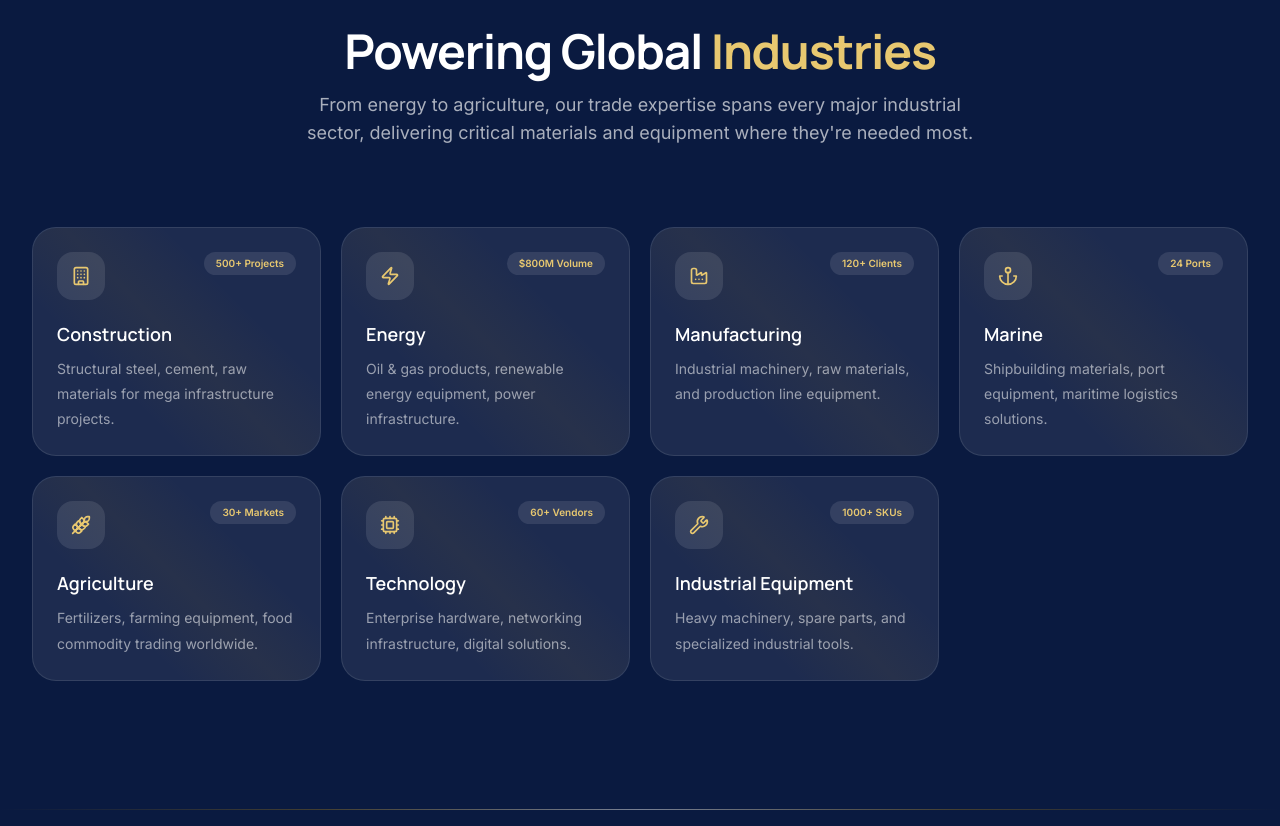
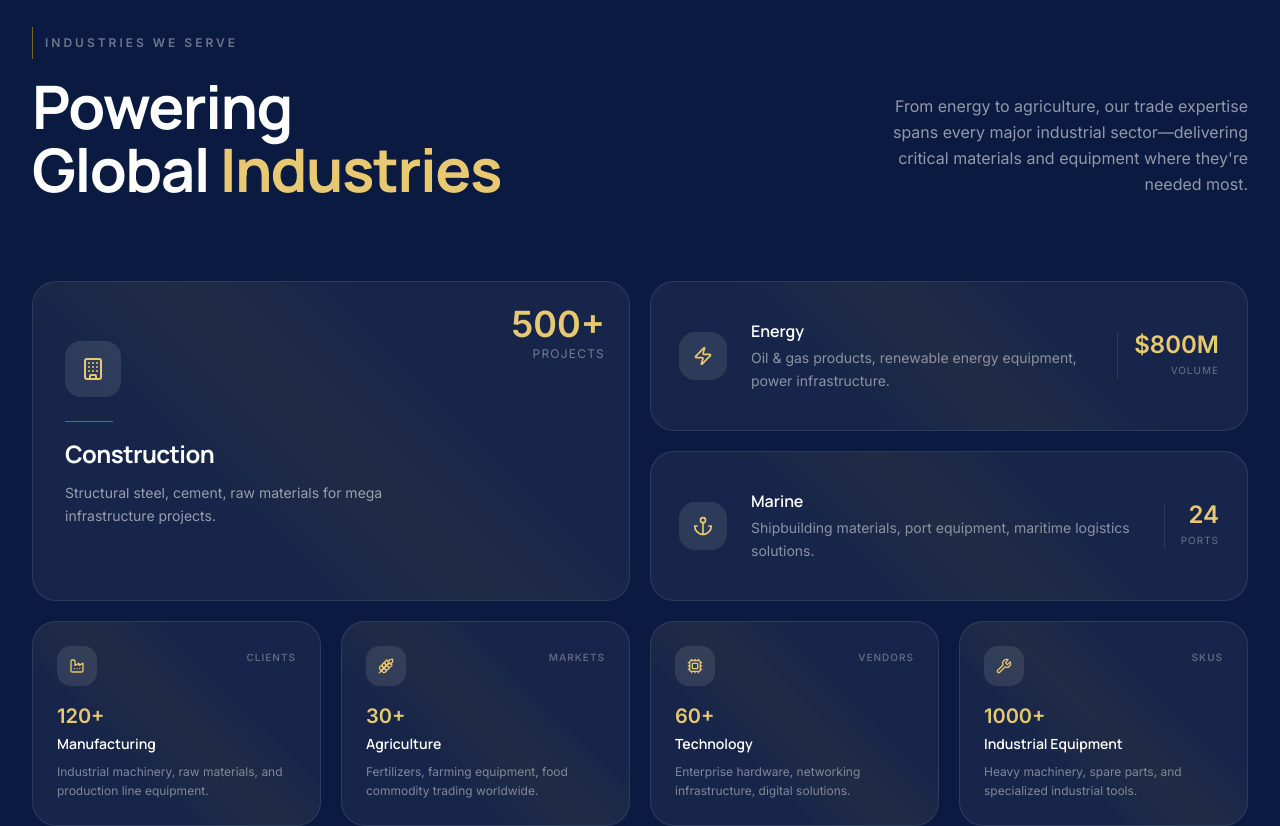
Before and after one commit to anskp/Excalibur_General_Trading, a Next.js app: page / in a window 1280 px wide. Shown: the part 5880-6706 px from the top of the page. Built offline with nearby package versions, Linux system fonts and the light colour scheme.

Commit message:
restructure the industriessection layout

```diff
--- a/src/components/excalibur/IndustriesSection.jsx
+++ b/src/components/excalibur/IndustriesSection.jsx
@@ -1,126 +1,246 @@
 'use client';
 import { ScrollReveal, StaggerContainer, StaggerItem } from './ScrollReveal';
-import { Building, Zap, Factory, Anchor, Wheat, Cpu, Wrench, } from 'lucide-react';
+import { Building, Zap, Factory, Anchor, Wheat, Cpu, Wrench } from 'lucide-react';
+
 const industries = [
   {
     icon: Building,
     title: 'Construction',
     description: 'Structural steel, cement, raw materials for mega infrastructure projects.',
-        color: 'gold',
-        metric: '500+ Projects',
+    metric: '500+',
+    metricLabel: 'Projects',
+    featured: true,
   },
   {
     icon: Zap,
     title: 'Energy',
     description: 'Oil & gas products, renewable energy equipment, power infrastructure.',
-        color: 'gold',
-        metric: '$800M Volume',
+    metric: '$800M',
+    metricLabel: 'Volume',
   },
   {
     icon: Factory,
     title: 'Manufacturing',
     description: 'Industrial machinery, raw materials, and production line equipment.',
-        color: 'olive',
-        metric: '120+ Clients',
+    metric: '120+',
+    metricLabel: 'Clients',
   },
   {
     icon: Anchor,
     title: 'Marine',
     description: 'Shipbuilding materials, port equipment, maritime logistics solutions.',
-        color: 'gold',
-        metric: '24 Ports',
+    metric: '24',
+    metricLabel: 'Ports',
   },
   {
     icon: Wheat,
     title: 'Agriculture',
     description: 'Fertilizers, farming equipment, food commodity trading worldwide.',
-        color: 'olive',
-        metric: '30+ Markets',
+    metric: '30+',
+    metricLabel: 'Markets',
   },
   {
     icon: Cpu,
     title: 'Technology',
     description: 'Enterprise hardware, networking infrastructure, digital solutions.',
-        color: 'gold',
-        metric: '60+ Vendors',
+    metric: '60+',
+    metricLabel: 'Vendors',
   },
   {
     icon: Wrench,
     title: 'Industrial Equipment',
     description: 'Heavy machinery, spare parts, and specialized industrial tools.',
-        color: 'gold',
-        metric: '1000+ SKUs',
+    metric: '1000+',
+    metricLabel: 'SKUs',
   },
 ];
-const colorMap = {
-    gold: {
-        icon: 'bg-white/10 text-gold-light',
-        badge: 'bg-white/10 text-gold-light',
-        border: 'border-white/10 hover:border-gold',
-        accent: 'bg-gold',
-    },
-    olive: {
-        icon: 'bg-white/10 text-gold-light',
-        badge: 'bg-white/10 text-gold-light',
-        border: 'border-white/10 hover:border-gold',
-        accent: 'bg-gold',
-    },
-};
+
+/* ─── Featured card (Construction) ─────────────────────────────── */
+function FeaturedCard({ industry }) {
+  const Icon = industry.icon;
+  return (
+    <StaggerItem className="lg:col-span-2 lg:row-span-2">
+      <div className="group relative h-full min-h-[320px] rounded-3xl overflow-hidden bg-white/5 border border-white/10 hover:border-gold/40 transition-all duration-500 cursor-pointer card-shine">
+        {/* Diagonal gold accent stripe */}
+        <div
+          className="absolute inset-0 opacity-0 group-hover:opacity-100 transition-opacity duration-700"
+          style={{
+            background:
+              'linear-gradient(135deg, rgba(212,175,55,0.06) 0%, transparent 60%)',
+          }}
+        />
+
+        {/* Corner metric stamp */}
+        <div className="absolute top-6 right-6 text-right">
+          <p className="text-4xl font-bold text-gold-light leading-none">
+            {industry.metric}
+          </p>
+          <p className="text-xs uppercase tracking-widest text-white/40 mt-1">
+            {industry.metricLabel}
+          </p>
+        </div>
+
+        {/* Content */}
+        <div className="relative z-10 flex flex-col justify-end h-full p-8">
+          <div className="w-14 h-14 rounded-2xl bg-white/10 flex items-center justify-center mb-6 transition-transform duration-300 group-hover:scale-110">
+            <Icon className="w-6 h-6 text-gold-light" />
+          </div>
+
+          <div
+            className="w-12 h-px mb-4 transition-all duration-500 group-hover:w-24"
+            style={{ background: 'rgba(212,175,55,0.5)' }}
+          />
+
+          <h3 className="text-2xl font-bold text-white mb-3 tracking-tight">
+            {industry.title}
+          </h3>
+          <p className="text-white/55 text-sm leading-relaxed max-w-xs">
+            {industry.description}
+          </p>
+
+          <div className="mt-6 inline-flex items-center gap-2 text-gold-light text-xs font-semibold uppercase tracking-widest opacity-0 group-hover:opacity-100 translate-y-2 group-hover:translate-y-0 transition-all duration-400">
+            <span>Explore sector</span>
+            <span>→</span>
+          </div>
+        </div>
+      </div>
+    </StaggerItem>
+  );
+}
+
+/* ─── Horizontal "stat bar" card (Energy, Marine) ───────────────── */
+function WideCard({ industry }) {
+  const Icon = industry.icon;
+  return (
+    <StaggerItem className="lg:col-span-2">
+      <div className="group relative h-full rounded-3xl overflow-hidden bg-white/5 border border-white/10 hover:border-gold/40 transition-all duration-500 cursor-pointer px-7 py-6 flex items-center gap-6 card-shine">
+        <div className="w-12 h-12 rounded-2xl bg-white/10 flex items-center justify-center shrink-0 transition-transform duration-300 group-hover:scale-110">
+          <Icon className="w-5 h-5 text-gold-light" />
+        </div>
+
+        <div className="flex-1 min-w-0">
+          <h3 className="text-base font-semibold text-white mb-1 truncate">
+            {industry.title}
+          </h3>
+          <p className="text-sm text-white/50 leading-relaxed line-clamp-2">
+            {industry.description}
+          </p>
+        </div>
+
+        <div className="shrink-0 text-right pl-4 border-l border-white/10">
+          <p className="text-2xl font-bold text-gold-light leading-none">
+            {industry.metric}
+          </p>
+          <p className="text-[10px] uppercase tracking-widest text-white/35 mt-1">
+            {industry.metricLabel}
+          </p>
+        </div>
+      </div>
+    </StaggerItem>
+  );
+}
+
+/* ─── Compact square card (Manufacturing, Agriculture, Technology, Industrial) */
+function CompactCard({ industry }) {
+  const Icon = industry.icon;
+  return (
+    <StaggerItem>
+      <div className="group relative h-full rounded-3xl bg-white/5 border border-white/10 hover:border-gold/40 transition-all duration-500 cursor-pointer p-6 flex flex-col card-shine">
+        <div className="flex items-start justify-between mb-4">
+          <div className="w-10 h-10 rounded-xl bg-white/10 flex items-center justify-center transition-transform duration-300 group-hover:scale-110">
+            <Icon className="w-4 h-4 text-gold-light" />
+          </div>
+          <span className="text-[10px] font-bold uppercase tracking-widest text-white/30 pt-1">
+            {industry.metricLabel}
+          </span>
+        </div>
+
+        <p className="text-xl font-bold text-gold-light mb-1">{industry.metric}</p>
+        <h3 className="text-sm font-semibold text-white mb-2">{industry.title}</h3>
+        <p className="text-xs text-white/45 leading-relaxed mt-auto">
+          {industry.description}
+        </p>
+      </div>
+    </StaggerItem>
+  );
+}
+
+/* ─── Main export ───────────────────────────────────────────────── */
 export function IndustriesSection() {
-    return (<section id="industries" className="relative py-24 lg:py-32 bg-charcoal">
+  const [featured, ...rest] = industries;
+  const [energy, manufacturing, marine, agriculture, technology, industrial] = rest;
+
+  return (
+    <section id="industries" className="relative py-24 lg:py-32 bg-charcoal">
       <div className="max-w-7xl mx-auto px-4 sm:px-6 lg:px-8">
-        {/* Section Header */}
-        <ScrollReveal className="text-center mb-16 lg:mb-20">
-          {/* <div className="inline-flex items-center gap-2 px-4 py-1.5 rounded-full bg-white/10 border border-white/10 mb-6">
-            <div className="w-1.5 h-1.5 rounded-full bg-gold"/>
-            <span className="text-xs font-semibold uppercase tracking-[0.2em] text-white/70">
+
+        {/* ── Header row: label left, copy right ── */}
+        <ScrollReveal className="flex flex-col lg:flex-row lg:items-end lg:justify-between gap-6 mb-16 lg:mb-20">
+          <div>
+            {/* Vertical rule + label */}
+            <div className="flex items-center gap-3 mb-4">
+              <div className="w-px h-8 bg-gold opacity-60" />
+              <span className="text-xs font-semibold uppercase tracking-[0.25em] text-white/40">
                 Industries We Serve
               </span>
-          </div> */}
-          <h2 className="text-3xl sm:text-4xl lg:text-5xl font-bold tracking-tight text-white">
-            Powering Global
-            <span className="text-gold-light"> Industries</span>
+            </div>
+            <h2 className="text-4xl sm:text-5xl lg:text-6xl font-bold tracking-tight text-white leading-[1.05]">
+              Powering<br />
+              Global{' '}
+              <em className="not-italic text-gold-light">Industries</em>
             </h2>
-          <p className="mt-4 text-base lg:text-lg text-white/65 max-w-2xl mx-auto">
-            From energy to agriculture, our trade expertise spans every major industrial sector,
-            delivering critical materials and equipment where they&apos;re needed most.
+          </div>
+
+          <p className="text-base text-white/55 max-w-sm lg:text-right leading-relaxed lg:pb-1">
+            From energy to agriculture, our trade expertise spans every major
+            industrial sector—delivering critical materials and equipment where
+            they&apos;re needed most.
           </p>
         </ScrollReveal>
 
-        {/* Industries Bento Grid */}
-        <StaggerContainer staggerDelay={0.06} className="grid grid-cols-1 sm:grid-cols-2 lg:grid-cols-3 xl:grid-cols-4 gap-4 lg:gap-5">
-          {industries.map((industry) => {
-            const styles = colorMap[industry.color];
-            const Icon = industry.icon;
-            return (<StaggerItem key={industry.title}>
-                <div className={`group relative h-full rounded-3xl bg-white/8 border ${styles.border} p-6 transition-all duration-500 hover:-translate-y-2 hover:shadow-lg card-shine cursor-pointer overflow-hidden`}>
-                  {/* Top accent bar */}
-                  <div className={`absolute top-0 left-6 right-6 h-px rounded-full ${styles.accent} opacity-0 group-hover:opacity-20 transition-opacity duration-500`}/>
+        {/* ── Asymmetric grid ─────────────────────────────────────────
+            Desktop layout (4 cols, auto rows):
+              [Featured 2×2] [Energy   2×1]
+              [Featured 2×2] [Marine   2×1]
+              [Mfg 1×1] [Agri 1×1] [Tech 1×1] [Indust 1×1]
+        ──────────────────────────────────────────────────────────── */}
+        <StaggerContainer
+          staggerDelay={0.07}
+          className="grid grid-cols-1 sm:grid-cols-2 lg:grid-cols-4 gap-4 lg:gap-5"
+        >
+          {/* Featured — spans 2 cols × 2 rows on lg */}
+          <FeaturedCard industry={featured} />
 
-                  <div className="relative z-10">
-                    {/* Icon + Metric */}
-                    <div className="flex items-start justify-between mb-5">
-                      <div className={`w-12 h-12 rounded-2xl ${styles.icon} flex items-center justify-center transition-transform duration-300 group-hover:scale-110`}>
-                        <Icon className="w-5 h-5"/>
+          {/* Wide cards stacked in right 2 cols */}
+          <WideCard industry={energy} />
+          <WideCard industry={marine} />
+
+          {/* Bottom row — 4 compact cards */}
+          <CompactCard industry={manufacturing} />
+          <CompactCard industry={agriculture} />
+          <CompactCard industry={technology} />
+          <CompactCard industry={industrial} />
+        </StaggerContainer>
+
+        {/* ── Footer tally bar ──────────────────────────────────────── */}
+        <ScrollReveal className="mt-12 lg:mt-14">
+          <div className="flex flex-wrap items-center justify-center gap-x-10 gap-y-4">
+            {[
+              { value: '7', label: 'Industry Sectors' },
+              { value: '40+', label: 'Countries Served' },
+              { value: '15+', label: 'Years of Expertise' },
+              { value: '$2B+', label: 'Trade Volume' },
+            ].map((stat) => (
+              <div key={stat.label} className="flex items-baseline gap-2">
+                <span className="text-2xl font-bold text-gold-light">{stat.value}</span>
+                <span className="text-xs text-white/40 uppercase tracking-widest">{stat.label}</span>
               </div>
-                      <span className={`px-3 py-1 rounded-full text-[10px] font-semibold ${styles.badge}`}>
-                        {industry.metric}
-                      </span>
+            ))}
+          </div>
+        </ScrollReveal>
       </div>
 
-                    <h3 className="text-lg font-semibold text-white mb-2">
-                      {industry.title}
-                    </h3>
-                    <p className="text-sm text-white/55 leading-[1.8]">
-                      {industry.description}
-                    </p>
-                  </div>
-                </div>
-              </StaggerItem>);
-        })}
-        </StaggerContainer>
-      </div>
-
-      <div className="section-divider mt-24 lg:mt-32"/>
-    </section>);
+      <div className="section-divider mt-24 lg:mt-32" />
+    </section>
+  );
 }
```
Lines whose indentation alone changed are shown as unchanged.
